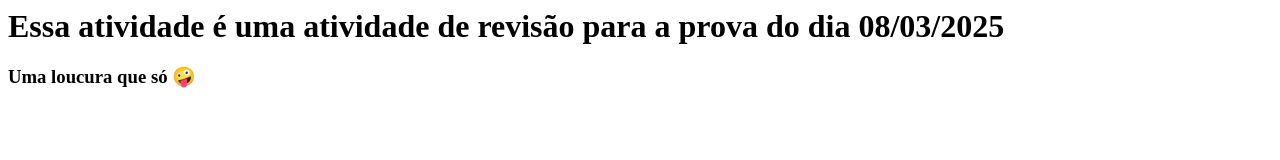
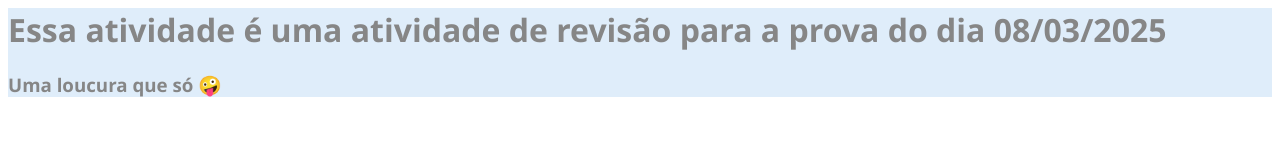
Before and after one commit to Amandamoller7/Revis-o-prova, a plain HTML site: page Index.html in a window 1280 px wide. Drawn offline with Linux system fonts and the light colour scheme.

Commit message:
Add- colorindo a navebar

```diff
--- a/style.css
+++ b/style.css
@@ -1,4 +1,5 @@
-{
+#navebar{
     background-color: rgb(223, 237, 250);
     color: rgb(134, 134, 134);
+    font-family: 'Segoe UI', Tahoma, Geneva, Verdana, sans-serif;
 }
```
